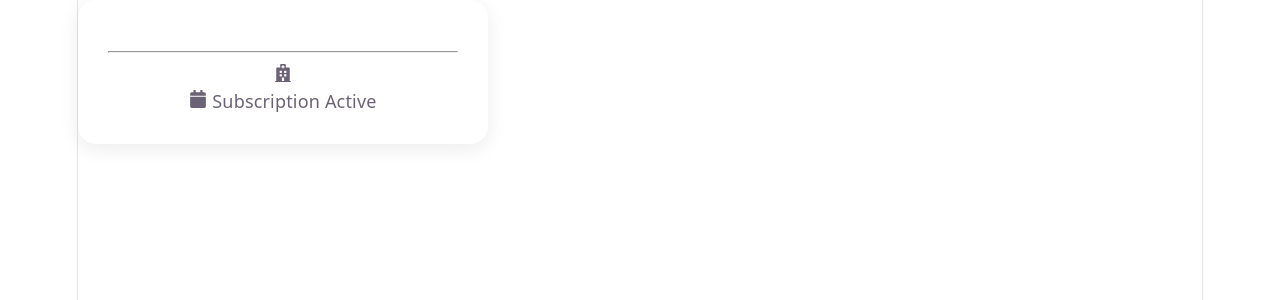
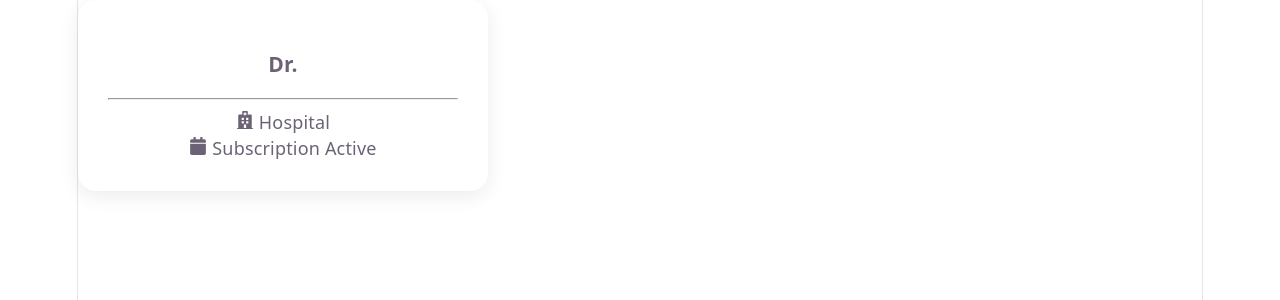
Before and after one commit to Raviksa/smartconsent-frontend, a React (Vite) app: page /profile in a window 1280 px wide. Shown: the top 300 px of the page. Built offline with nearby package versions, Linux system fonts and the light colour scheme.

Commit message:
Update dashboard and profile card

```diff
--- a/src/components/ProfileCard.jsx
+++ b/src/components/ProfileCard.jsx
@@ -17,18 +17,19 @@ export default function ProfileCard() {
       </div>
 
       <h2>
-        Dr Ravi Sarode
+        Dr. {user?.full_name}
       </h2>
 
       <p>
-        Orthopaedic Surgeon
+          {user?.speciality}
       </p>
 
       <hr />
 
       <p>
         <FaHospital />
-        Smart Multispeciality Hospital
+  {" "}
+  {user?.hospital_name}
       </p>
 
       <p>
--- a/src/pages/Dashboard.jsx
+++ b/src/pages/Dashboard.jsx
@@ -1,3 +1,4 @@
+
 import Sidebar from "../components/Sidebar";
 import Navbar from "../components/Navbar";
 import StatCard from "../components/StatCard";
@@ -50,10 +51,10 @@ useEffect(() => {
 
        <div className="welcome-section">
   <div>
-    <h1>
-      Good Morning,
-      {user?.full_name} 👋
-    </h1>
+   <h1>
+  Good Morning,
+  Dr. {user?.full_name} 👋
+</h1>
 
     <p>
       Manage presurgical consent and educate your patients with 3D videos.
--- a/src/pages/Profile.jsx
+++ b/src/pages/Profile.jsx
@@ -27,9 +27,9 @@ export default function ProfileCard() {
   return (
     <div className="profile-card">
 
-      <h3>
-        {user?.full_name}
-      </h3>
+    <h3>
+     Dr. {user?.full_name}
+     </h3>
 
       <p>
         {user?.speciality}
@@ -40,7 +40,8 @@ export default function ProfileCard() {
       <p>
         <FaHospital />
         {" "}
-        {user?.hospital_name}
+       {user?.hospital_name ||
+    "Hospital"}
       </p>
 
       <p>
```
